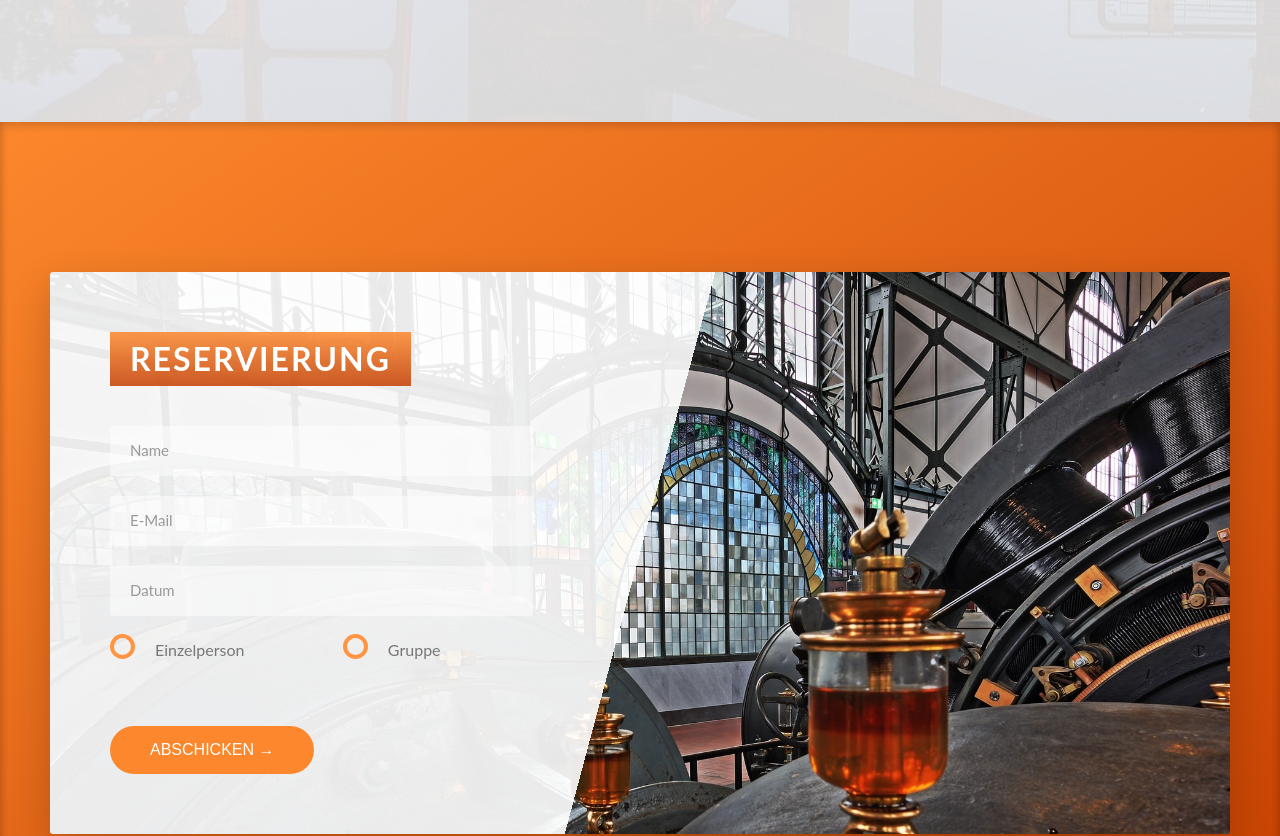
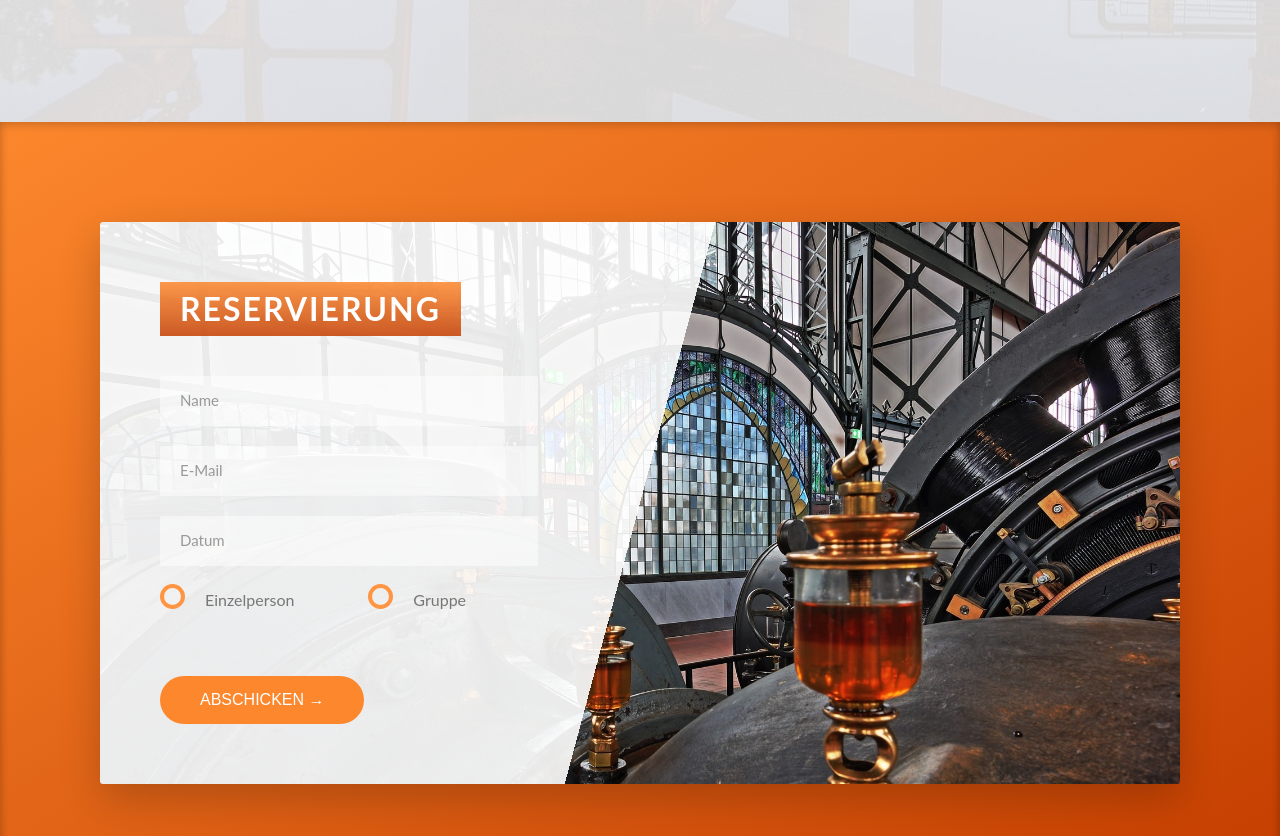
Before and after one commit to PatrickB-Hub/ruhrtrips, a website: page index.html in a window 1280 px wide. Shown: the part 4800-5636 px from the top of the page. Drawn offline with Linux system fonts and the light colour scheme.

Commit message:
Changed reservation padding

```diff
--- a/sass/layout/_reservation.scss
+++ b/sass/layout/_reservation.scss
@@ -1,5 +1,5 @@
 .section-reservation {
-  padding: 15rem 5rem;
+  padding: 10rem;
   background-image: linear-gradient(
     to right bottom,
     $color-primary-light,
```
Also changed, not shown: css/style.css.
